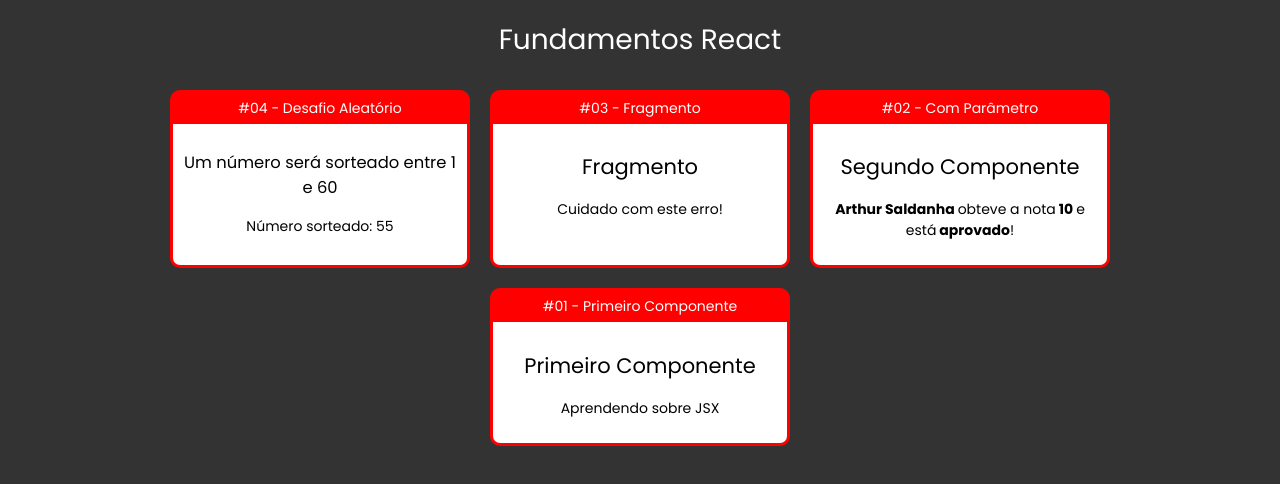
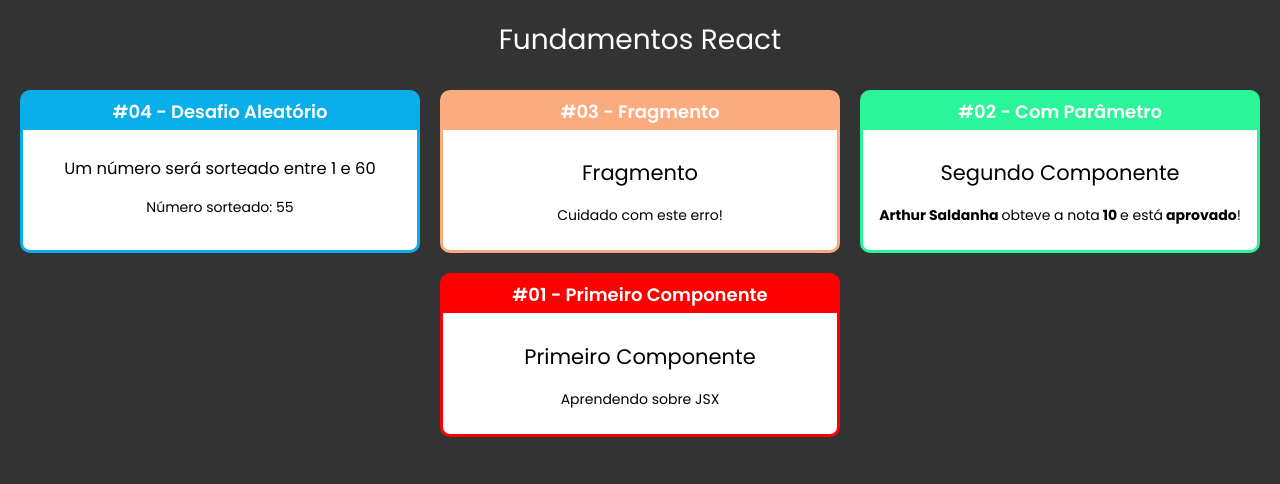
Before and after one commit to arthursaldanha/Learning-ReactJS, a React (Create React App) app: page / in a window 1280 px wide. Shown: the top 484 px of the page. Built offline with nearby package versions, Linux system fonts and the light colour scheme.

Commit message:
Usando Props para definir o Style dos Cards

```diff
--- a/src/App.jsx
+++ b/src/App.jsx
@@ -13,18 +13,18 @@
          <h1>Fundamentos React</h1>
 
          <div className="Cards">
-            <Card titulo="#04 - Desafio Aleatório">
+            <Card titulo="#04 - Desafio Aleatório" color="#08AEEA">
                <Aleatorio
                   min={1}
                   max={60}
                />
             </Card>
 
-            <Card titulo="#03 - Fragmento">
+            <Card titulo="#03 - Fragmento" color="#FBAB7E">
                <Fragmento />
             </Card>
 
-            <Card titulo="#02 - Com Parâmetro">
+            <Card titulo="#02 - Com Parâmetro" color="#2AF598">
                <ComParametro
                   titulo="Segundo Componente"
                   aluno="Arthur Saldanha"
--- a/src/components/layout/Card.css
+++ b/src/components/layout/Card.css
@@ -1,20 +1,21 @@
 .Card {
-   background-color: red;
-   border: 3px solid red;
+   border: 3px solid;
    border-radius: 10px;
    overflow: hidden;
    margin: 10px;
 
    display: flex;
    flex-direction: column;
-   max-width: 30rem;
-   min-width: 30rem;
+   max-width: 40rem;
+   min-width: 40rem;
 }
 
 .Card .Title {
-   padding: 5px 0;
    display: flex;
    justify-content: center;
+   padding: 5px 0;
+   font-size: 1.8rem;
+   font-weight: 600;
 }
 
 .Card .Content {
--- a/src/components/layout/Card.jsx
+++ b/src/components/layout/Card.jsx
@@ -2,8 +2,14 @@
 import "./Card.css";
 
 const Card = (props) => {
+
+   const cardStyle = {
+      backgroundColor: props.color || "#f00",
+      borderColor: props.color || "#f00"
+   }
+
    return (
-      <div className="Card">
+      <div className="Card" style={cardStyle}>
          <div className="Title">{props.titulo}</div>
          <div className="Content">{props.children}</div>
       </div>
```
